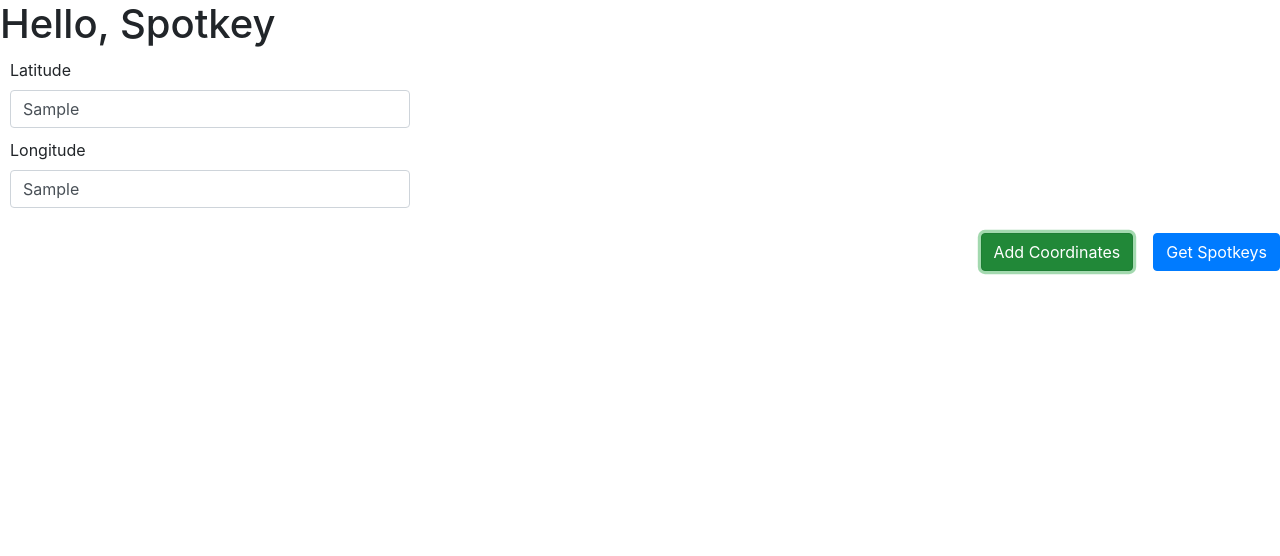
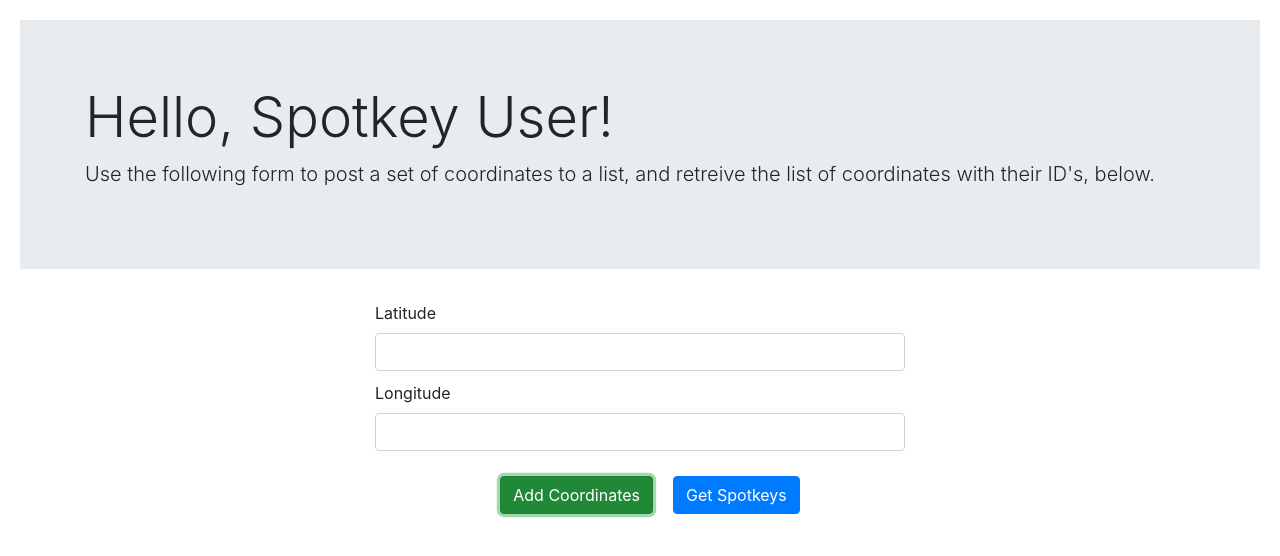
Before and after one commit to sosukebrause/Spotkey_Frontend_Challenge, a website: page client/index.html in a window 1280 px wide. Both pictures are taken after typing "Sample", "Sample" into the empty fields and a click on the button "Add Coordinates". Drawn offline with nearby package versions, Linux system fonts and the light colour scheme; no server answers.

Commit message:
add centering styles and alert and refresh btn

```diff
--- a/client/app.js
+++ b/client/app.js
@@ -38,12 +38,15 @@ async function postSpotkey(spotkey) {
   }
 }
 $(document).ready(async function () {
+  $(".res").hide();
+  $("#btnRefresh").hide();
+
   $("#btnGet").on("click", async function (e) {
     e.preventDefault();
     console.log("clicked");
     $(".btn").hide(100);
     $(".loading").show(1000);
-    $(".input").val("");
+    $("input").val("");
 
     const getResponse = await getSpotkeys();
     const results = JSON.parse(getResponse);
@@ -53,15 +56,20 @@ $(document).ready(async function () {
       console.log(results[key]);
       $(".res").append(`<p>${key}: ${results[key]}</p>`);
     }
-    $(".form").show();
     $(".loading").hide();
+    $(".res").show();
+    $("#btnRefresh").show();
   });
   $("#btnSubmit").on("click", async function (e) {
     e.preventDefault();
+    {
+      alert("Added to list");
+    }
     console.log("clicked");
     var x = $("#latitude").val();
     var y = $("#longitude").val();
     const newData = { coordinates: [x, y] };
+    $("input").val("");
 
     const postResponse = await postSpotkey(newData);
     console.log(postResponse);
--- a/client/index.html
+++ b/client/index.html
@@ -13,17 +13,13 @@
     <link rel="stylesheet" href="./style.css" />
   </head>
   <body>
-    <h1 class="h1">Hello, Spotkey</h1>
-    <div class="loading">
-      <div class="d-flex align-items-center">
-        <strong>Loading...</strong>
-        <div
-          class="spinner-border ml-auto"
-          role="status"
-          aria-hidden="true"
-        ></div>
-      </div>
-    </div>
+    <div class="jumbotron jumbotron-fluid">
+  <div class="container">
+    <h1 class="display-4">Hello, Spotkey User!</h1>
+    <p class="lead">Use the following form to post a set of coordinates to a list, and retreive the list of coordinates with their ID's, below. </p>
+  </div>
+</div>
+
     <form>
       <div class="form-group">
         <label for="latitude">Latitude</label>
@@ -42,14 +38,28 @@
         <button id="btnSubmit" type="submit" class="btn btn-success">
           Add Coordinates
         </button>
-      </form>
       <button id="btnGet" type="submit" class="btn btn-primary">
         Get Spotkeys
       </button>
+      <button id="btnRefresh" type="submit" class="btn btn-primary">
+Refresh      </button>
     </form>
   </div>
 
-    <div class="res"></div>
+  <div class="loading">
+      <div class="d-flex align-items-center">
+        <strong>Loading...</strong>
+        <div
+          class="spinner-border ml-auto"
+          role="status"
+          aria-hidden="true"
+        ></div>
+      </div>
+    </div>
+    <div class="res-container">
+
+      <div class="res" style="background-color: aliceblue; padding: 20px;"></div>
+    </div>
     <script
       src="https://code.jquery.com/jquery-3.5.1.min.js"
       integrity="sha256-9/aliU8dGd2tb6OSsuzixeV4y/faTqgFtohetphbbj0="
--- a/client/style.css
+++ b/client/style.css
@@ -5,21 +5,34 @@
   width: 100vw;
   z-index: 20;
 } */
-
+body {
+  margin: 20px;
+}
 .loading {
   display: none;
+  margin: 0 auto;
+  max-width: 500px;
 }
-
+form {
+  margin: 0 auto;
+  max-width: 550px;
+}
 .form-group {
+  display: flexbox;
   margin: 10px;
-  max-width: 400px;
+  max-width: 550px;
 }
 
 .btn-container {
   display: flex;
-  justify-content: right;
+  justify-content: center;
 }
 
+.res-container {
+  padding: 20px;
+  display: flex;
+  justify-content: center;
+}
 .btn {
   margin-left: 20px;
   margin-top: 15px;
```
